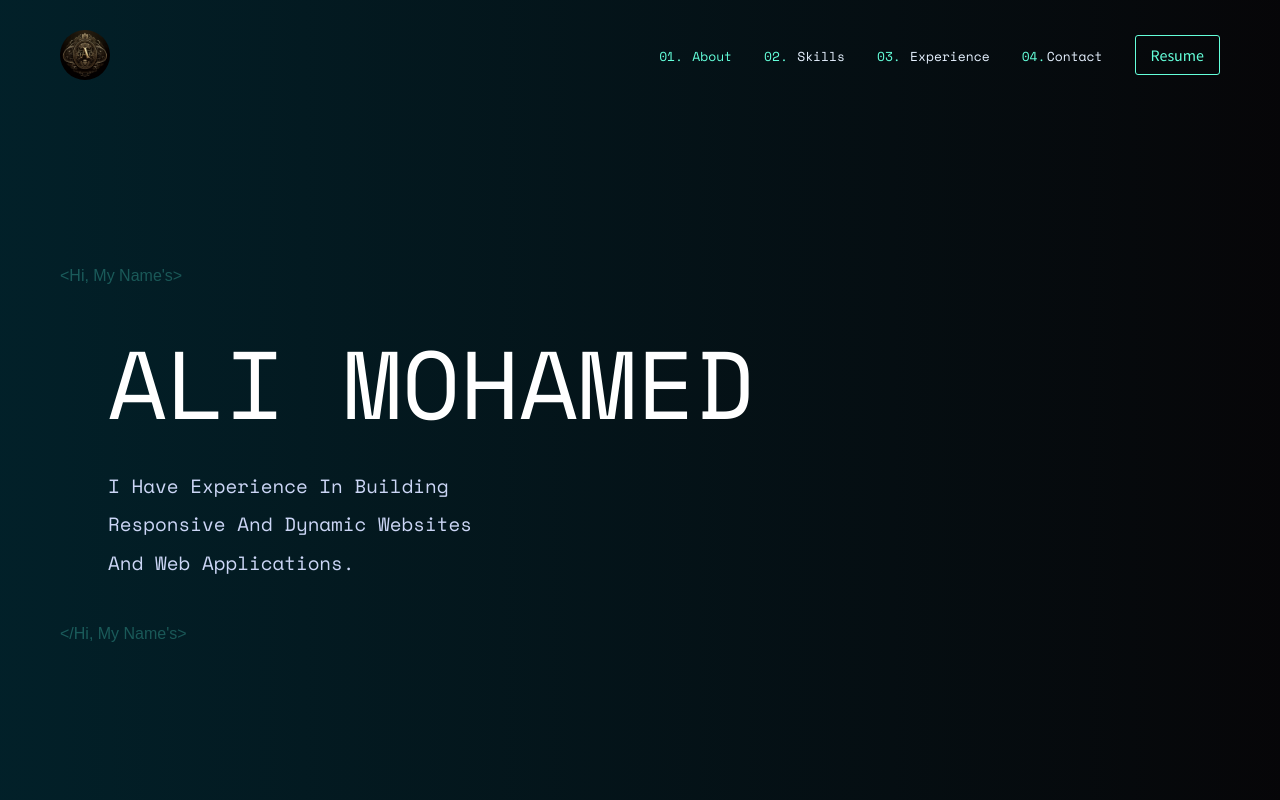
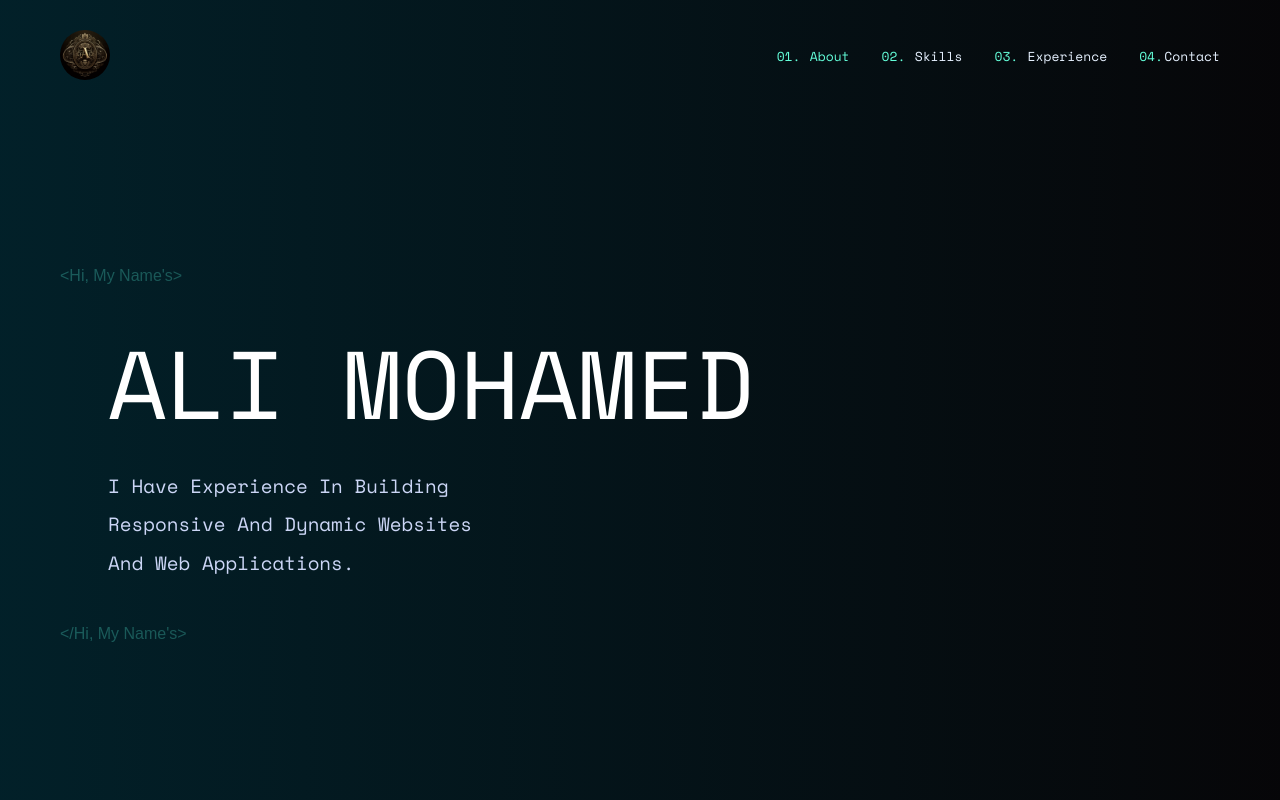
Before and after one commit to Ali503-7/My-website, a React (Vite) app: page / in a window 1280 px wide. Built offline with nearby package versions, Linux system fonts and the light colour scheme; a web font is replaced by a local one.

Commit message:
remove the resume button untell provide

```diff
--- a/src/App.jsx
+++ b/src/App.jsx
@@ -92,7 +92,7 @@ function App() {
   useEffect(() => {
     setTimeout(() => {
       dispatch({ type: toWare });
-    }, 700);
+    }, 600);
   }, [toWare]);
 
   useEffect(() => {
--- a/src/components/Bata Components/Header/Header.jsx
+++ b/src/components/Bata Components/Header/Header.jsx
@@ -12,13 +12,13 @@ function Header({ currentPage }) {
   const About = useRef(null);
   const Experience = useRef(null);
   const Contact = useRef(null);
-  const resume = useRef(null);
+  // const resume = useRef(null);
 
   useEffect(() => {
     Hacker(About, 6);
     Hacker(Experience, 6);
     Hacker(Contact, 6);
-    Hacker(resume, 6);
+    // Hacker(resume, 6);
   }, []);
 
   function Toggle() {
@@ -146,11 +146,11 @@ function Header({ currentPage }) {
                   </li>
                 </ol>
               </div>
-              <div className="button">
+              {/* <div className="button">
                 <button ref={resume} data-value="Resume">
                   Resume
                 </button>
-              </div>
+              </div> */}
             </div>
           </div>
         </div>
--- a/src/components/Supper Components/Skills/Skills.jsx
+++ b/src/components/Supper Components/Skills/Skills.jsx
@@ -6,7 +6,7 @@ function Skills() {
   const Skills = useRef();
 
   useEffect(() => {
-    Hacker(Skills, 3);
+    Hacker(Skills, 6);
   }, []);
 
   return (
```
